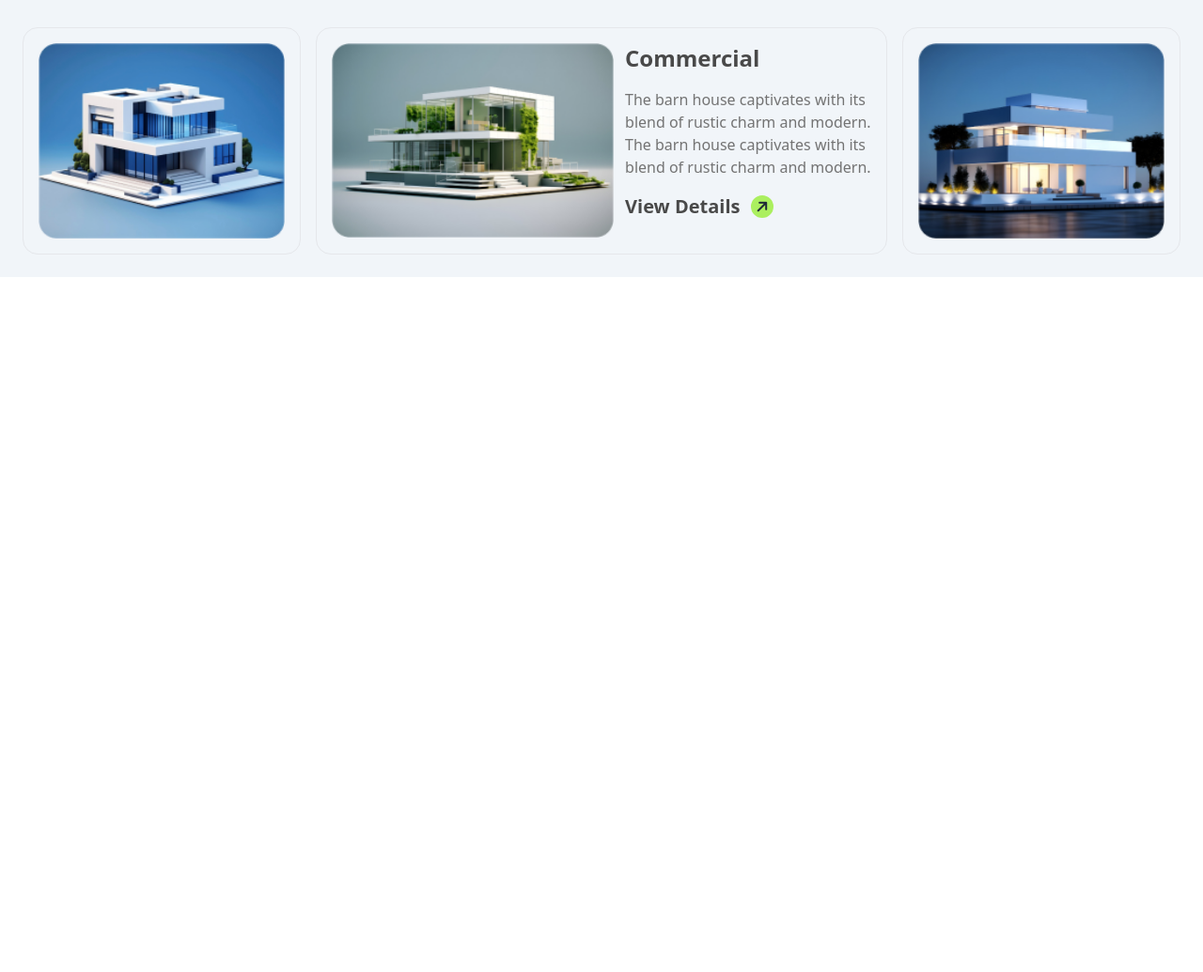
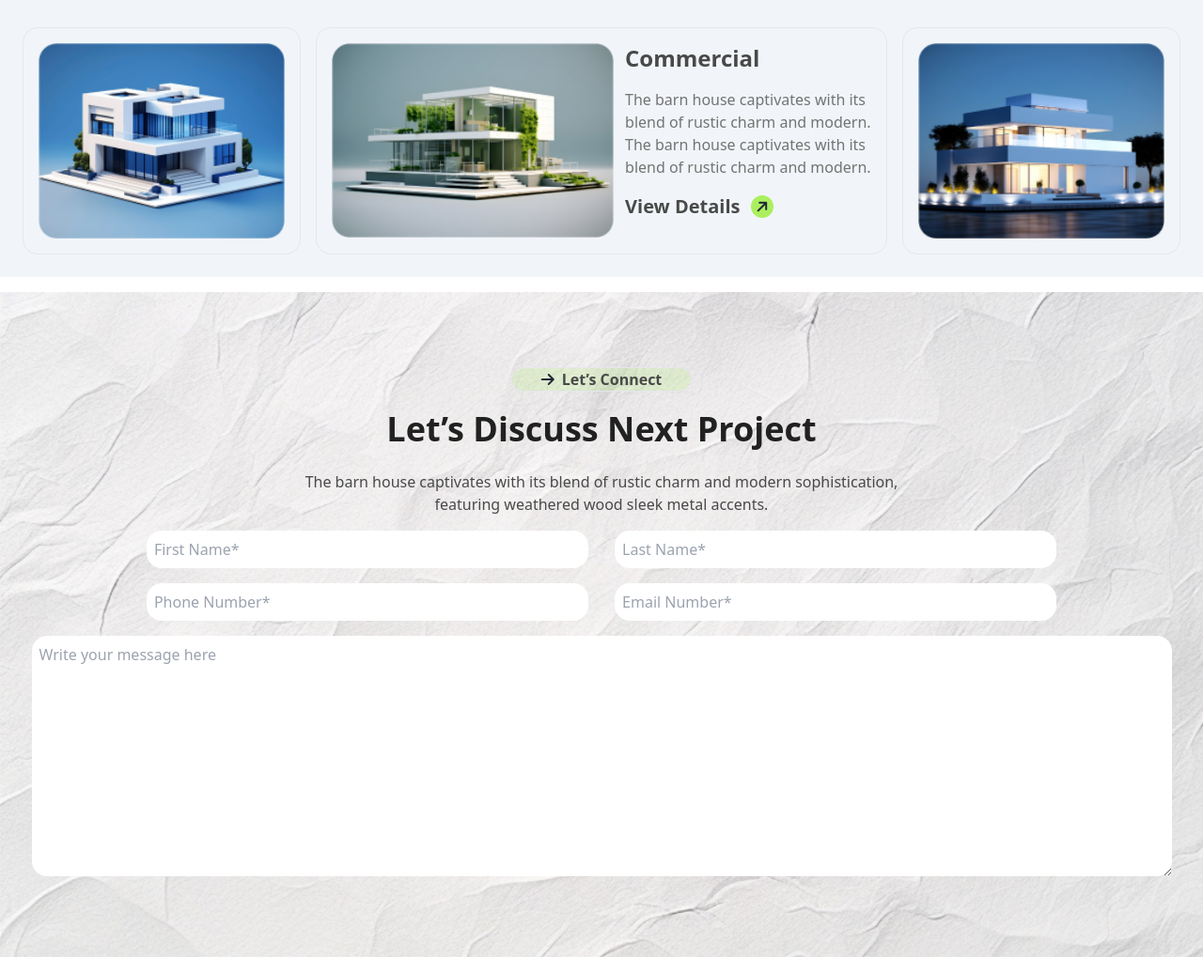
Before and after one commit to Dev-Tofazzal/Assignment_10_3, a plain HTML site: page index.html in a window 1280 px wide. Shown: the part 2642-3677 px from the top of the page at 94% size. Before the commit the page ends 2937 px from the top, so only its background shows below. Drawn offline with nearby package versions, Linux system fonts and the light colour scheme.

Commit message:
form part end

```diff
--- a/index.html
+++ b/index.html
@@ -230,7 +230,7 @@
 
 
            <div class="md:col-span-2 border rounded-2xl md:p-4 p-2">
-             <div class="md:flex gap-3">
+             <div class="md:flex  gap-3">
               <div>
                 <img class="md:w-[1200px] max-sm:w-[359px] max-sm:h-[198px]" src="images/img4.png" alt="">
               </div>
@@ -257,6 +257,43 @@
 
          </div>
       </section>
+      <!-- form section part start here -->
+      <section>
+        <div style="background-image: url(/images/bg.jpg); background-position: center; background-repeat: no-repeat;  background-size: cover;">
+          <!-- title -->
+          <div class="md:my-4 md:py-20 p-6">
+            <div class="flex justify-center items-center gap-2 border  w-48  rounded-3xl  md:mb-3  mx-auto bg-[#ABEF5F33]">
+              <i class="fa-solid fa-arrow-right"></i>
+              <h3 class="text-[#494949] font-bold">Let’s Connect</h3>
+            </div>
+            <div class="text-center">
+              <h1 class="text-[#212121] font-bold text-2xl  md:text-4xl  py-2 ">Let’s Discuss Next Project</h1>
+              <p class="text-[#494949] md:py-4  max-sm:py-2 rounded ">The barn house captivates with its blend of rustic charm and modern sophistication,<br> featuring weathered wood sleek metal accents.</p>
+            </div>
+            <!-- form part -->
+            <div class="max-sm:py-4">
+              <div class="text-center">
+                <input class="md:w-[470px] w-[350px] p-2 rounded-2xl md:mr-6 max-sm:mb-6" type="text"  placeholder="First Name*">
+                <input class="md:w-[470px] w-[350px] p-2 rounded-2xl max-sm:mb-6" type="text" placeholder="Last Name*">
+              </div>
+              <div class="text-center md:my-4">
+                <input class="md:w-[470px] w-[350px] p-2 rounded-2xl md:mr-6 max-sm:mb-6" type="text"  placeholder="Phone Number*">
+                <input class="md:w-[470px] w-[350px] p-2 rounded-2xl max-sm:mb-6 " type="text" placeholder="Email Number*">
+              </div>
+              <div class="text-center  max-sm:hidden">
+                <textarea name="" id="" rows="10" cols="128" cols="45"  class="rounded-2xl p-2" placeholder="Write your message here"></textarea>
+              </div>
+              <div class="text-center  md:hidden">
+                <textarea name="" id="" rows="10" cols="45"  class="rounded-2xl p-2" placeholder="Write your message here"></textarea>
+              </div>
+            </div>
+          </div>
+         </div>
+
+
+      </section>
+      <!-- form section part end here -->
+
     </main>
     <!--main part end here  -->
     <!-- footer part start here -->
```
